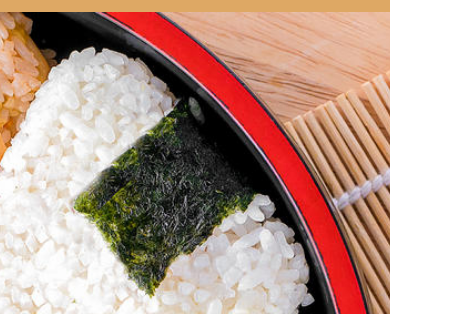
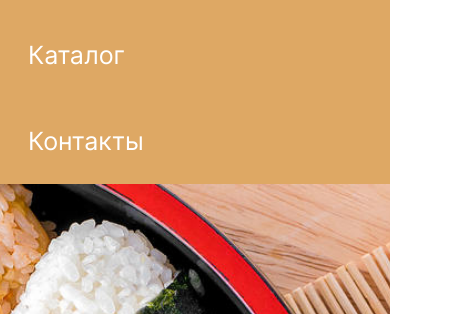
Before and after one commit to MrPe4enkaa/Japanese-food, a plain HTML site: page index.html in a window 390 px wide. Shown: the part 198-512 px from the top of the page, 461 px wide, since content can reach past the window. Drawn offline with Linux system fonts and the light colour scheme.

Commit message:
Add files via upload

```diff
--- a/lists.css
+++ b/lists.css
@@ -1,10 +1,10 @@
-.lists{
+.lists {
     margin: auto;
     display: flex;
     flex-shrink: 0;
     justify-content: space-around;
     background-color: DEA864;
-    a{
+    a {
         margin: 20px;
         color: white;
         font-size: 25px;
@@ -13,3 +13,22 @@
         text-decoration: none;
     }
 }
+
+@media screen and (min-width: 320px) and (max-width: 480px) {
+    .lists {
+        margin: auto;
+        display: flex;
+        flex-shrink: 0;
+        flex-direction: column;
+        justify-content: space-around;
+        background-color: DEA864;
+        a {
+            margin: 20px;
+            color: white;
+            font-size: 25px;
+            font-family: Inter-Regular;
+            padding: 8px;
+            text-decoration: none;
+        }
+    }
+}
```
